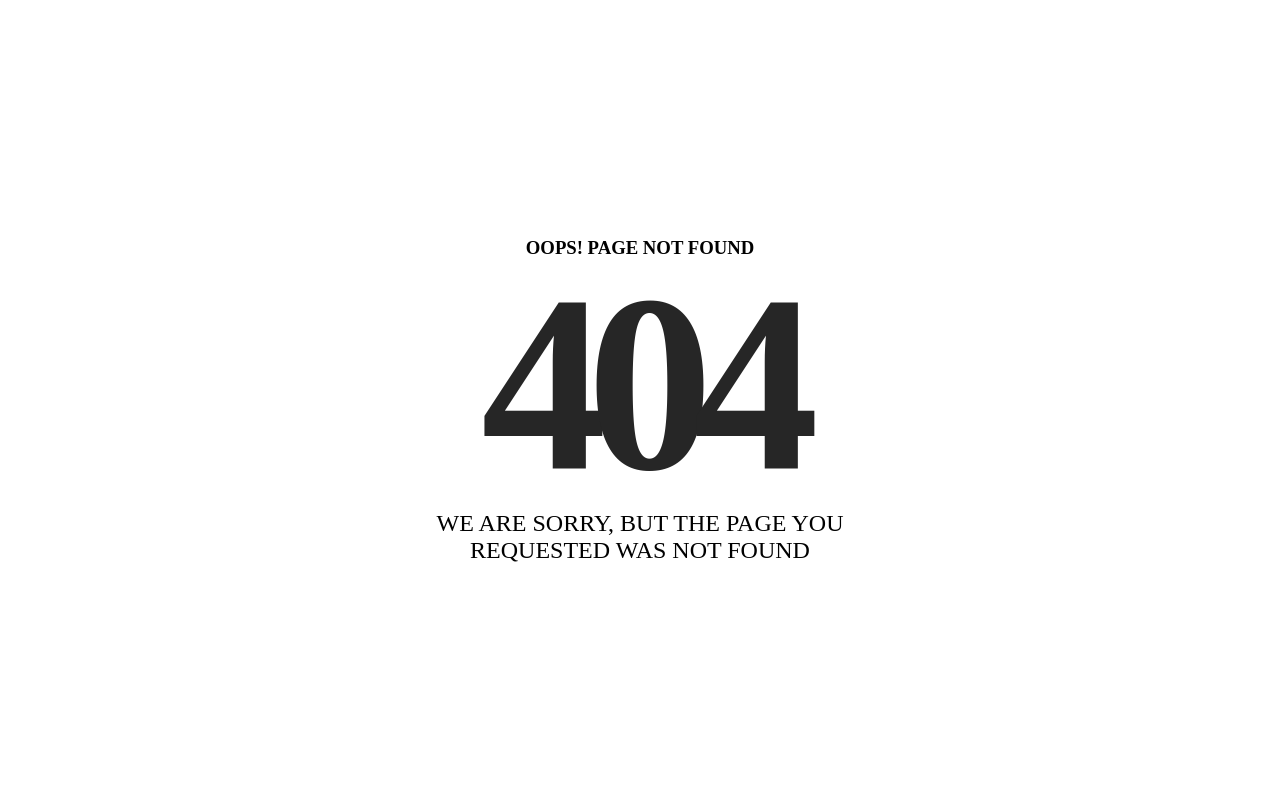
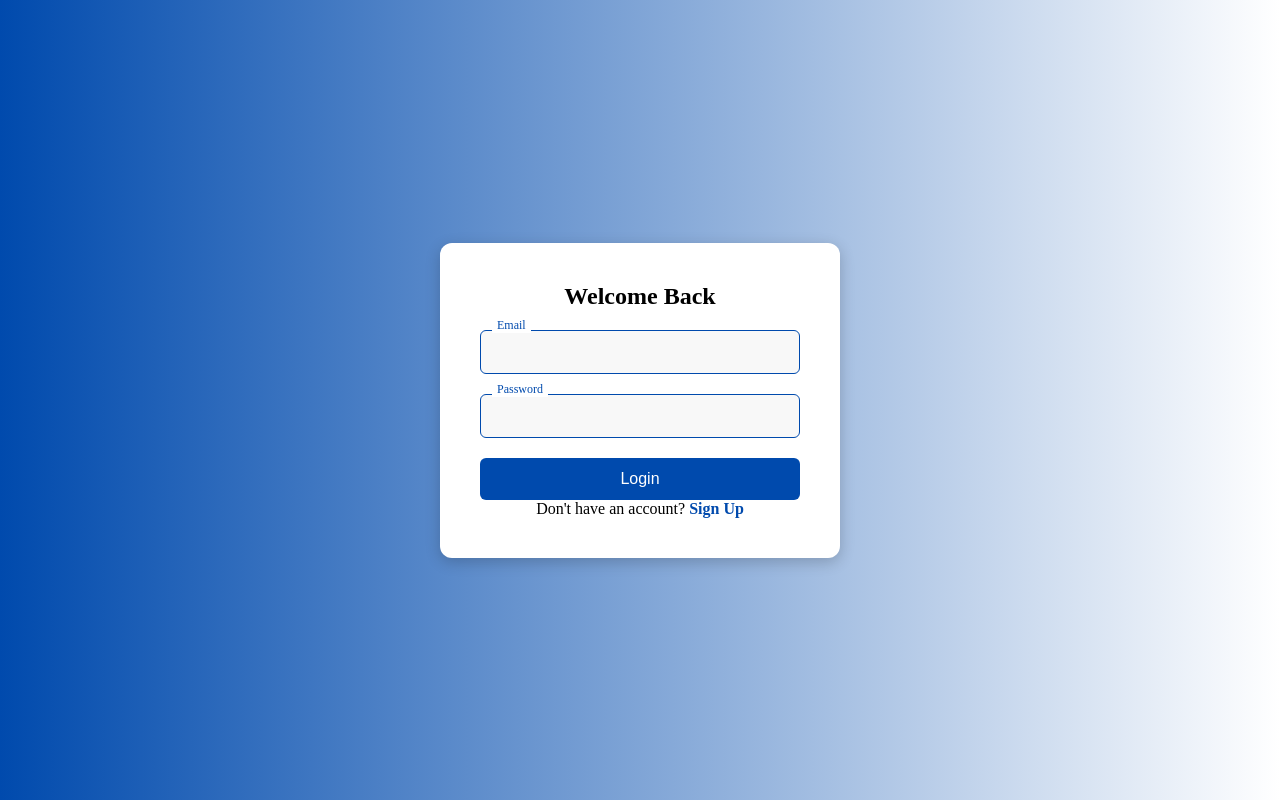
Before and after one commit to msaswata15/diversion2k25, a React (Create React App) app: page /auth in a window 1280 px wide. Before the commit this address had no page. Built offline with nearby package versions, Linux system fonts and the light colour scheme; the HTML template or start-up script is replaced by a standard one.

Commit message:
AuthPage Added

```diff
--- a/src/App.js
+++ b/src/App.js
@@ -7,6 +7,7 @@ import Notfound from "./views/Notfound";
 import About from './views/About';
 import Contact from './views/Contact';
 import News from './views/News';
+import Auth from './views/Auth';
 
 const App = () => {
     const [users, setUsers] = useState([]);
@@ -20,6 +21,8 @@ const App = () => {
                 <Route path="/department" element={<Department />} />
                 <Route path="/news" element={<News />} />
                 <Route path="/about" element={<About />} />
+                <Route path="/auth" element={<Auth />} />
+
                 <Route path="/contact" element={<Contact />} />
                 <Route path="*" element={<Notfound />} />
             </Routes>
--- a/src/components/Navbar.js
+++ b/src/components/Navbar.js
@@ -35,7 +35,7 @@ const Navbar = () => {
                         <span className="home-text29">1800 101 6346</span>
                     </button>
 
-                    <a href="#book" className="home-book1 button button-main">
+                    <a href="/auth" className="home-book1 button button-main">
                         <img
                             alt="image"
                             src="/Icons/calendar.svg"
@@ -76,7 +76,7 @@ const Navbar = () => {
                             <Link to="/news" className="home-text19">News</Link>
                             <Link to="/about" className="home-text20">About</Link>
                             <Link to="/contact" className="home-text21">Contact</Link>
-                            <a href="#book" className="home-book2 button button-main">
+                            <a href="/auth" className="home-book2 button button-main">
                                 <img
                                     alt="image"
                                     src="/Icons/calendar.svg"
--- /dev/null
+++ b/src/views/Auth.css
@@ -0,0 +1,106 @@
+/* Full Page Auth Container */
+#auth-page {
+    display: flex;
+    align-items: center;
+    justify-content: center;
+    min-height: 100vh;
+    background: linear-gradient(to right, #004aad, #ffffff);
+}
+
+/* Auth Box */
+#auth-box {
+    background: white;
+    padding: 40px;
+    border-radius: 12px;
+    box-shadow: 0 4px 15px rgba(0, 0, 0, 0.2);
+    text-align: center;
+    width: 400px;
+}
+
+/* Input Boxes */
+.auth-input-box {
+    position: relative;
+    margin: 20px 0;
+}
+
+.auth-input-box input,
+.auth-input-box select {
+    width: 100%;
+    padding: 12px;
+    border: 1px solid #004aad;
+    border-radius: 6px;
+    font-size: 16px;
+    background: #f8f8f8;
+    transition: all 0.3s;
+}
+
+/* Error Handling */
+.auth-input-box.auth-error input,
+.auth-input-box.auth-error select {
+    border-color: red;
+}
+
+.auth-error-text {
+    color: red;
+    font-size: 12px;
+    display: block;
+    margin-top: 5px;
+}
+
+/* Floating Labels */
+.auth-input-box label {
+    position: absolute;
+    top: -12px;
+    left: 12px;
+    font-size: 12px;
+    background: white;
+    padding: 0 5px;
+    color: #004aad;
+}
+
+/* Button */
+#auth-button {
+    width: 100%;
+    padding: 12px;
+    background: #004aad;
+    color: white;
+    border: none;
+    border-radius: 6px;
+    cursor: pointer;
+    font-size: 16px;
+    transition: background 0.3s;
+}
+
+#auth-button:hover {
+    background: #003080;
+}
+
+/* Flash Messages */
+.auth-alert {
+    padding: 10px;
+    margin-bottom: 15px;
+    border-radius: 5px;
+    font-size: 14px;
+}
+
+.auth-alert-success {
+    background: #d4edda;
+    color: #155724;
+}
+
+.auth-alert-danger {
+    background: #f8d7da;
+    color: #721c24;
+}
+
+/* Toggle Between Login & Signup */
+.auth-toggle-link {
+    color: #004aad;
+    cursor: pointer;
+    font-weight: bold;
+    transition: color 0.3s;
+}
+
+.auth-toggle-link:hover {
+    color: #003080;
+}
--- /dev/null
+++ b/src/views/Auth.js
@@ -0,0 +1,130 @@
+import React, { useState } from "react";
+import { useNavigate } from "react-router-dom";
+import "./Auth.css"; // Updated CSS file
+
+const Auth = () => {
+    const navigate = useNavigate();
+    const [isSignup, setIsSignup] = useState(false);
+    const [flashMessage, setFlashMessage] = useState({ message: "", type: "" });
+    const [errors, setErrors] = useState({}); // Field errors
+
+    // Password Strength Checker
+    const checkPasswordStrength = (password) => {
+        const strongRegex = /^(?=.*[a-z])(?=.*[A-Z])(?=.*\d)(?=.*[@$!%*?&])[A-Za-z\d@$!%*?&]{8,}$/;
+        return strongRegex.test(password);
+    };
+
+    // Validate Form Fields
+    const validateForm = (formData) => {
+        let newErrors = {};
+        if (isSignup) {
+            if (!formData.get("name").trim()) newErrors.name = "Name is required!";
+            if (!formData.get("address").trim()) newErrors.address = "Address is required!";
+
+            const phonePattern = /^[6-9]\d{9}$/;
+            if (!phonePattern.test(formData.get("phone"))) newErrors.phone = "Invalid phone number!";
+
+            if (parseInt(formData.get("age")) < 18) newErrors.age = "You must be 18+!";
+        }
+
+        if (!checkPasswordStrength(formData.get("password"))) {
+            newErrors.password = "Must have 8+ chars, 1 uppercase, 1 number, 1 special char!";
+        }
+
+        setErrors(newErrors);
+        return Object.keys(newErrors).length === 0;
+    };
+
+    // Handle Login or Signup
+    const handleSubmit = (e) => {
+        e.preventDefault();
+        const formData = new FormData(e.target);
+
+        if (!validateForm(formData)) return;
+
+        const email = formData.get("email");
+        const password = formData.get("password");
+
+        if (isSignup) {
+            console.log("Signup Data:", Object.fromEntries(formData.entries()));
+            setFlashMessage({ message: "Signup Successful!", type: "success" });
+            setTimeout(() => navigate("/dashboard"), 1000);
+        } else {
+            if (email === "user@example.com" && password === "password123") {
+                setFlashMessage({ message: "Login Successful!", type: "success" });
+                setTimeout(() => navigate("/dashboard"), 1000);
+            } else {
+                setFlashMessage({ message: "Invalid Credentials!", type: "danger" });
+            }
+        }
+    };
+
+    return (
+        <div id="auth-page">
+            <div id="auth-box">
+                {flashMessage.message && (
+                    <div className={`auth-alert auth-alert-${flashMessage.type}`}>{flashMessage.message}</div>
+                )}
+
+                <form onSubmit={handleSubmit}>
+                    <h2>{isSignup ? "Create an Account" : "Welcome Back"}</h2>
+
+                    {isSignup && (
+                        <>
+                            <div className={`auth-input-box ${errors.name ? "auth-error" : ""}`}>
+                                <input type="text" name="name" id="auth-name" required />
+                                <label htmlFor="auth-name">Full Name</label>
+                                {errors.name && <span className="auth-error-text">{errors.name}</span>}
+                            </div>
+                            <div className={`auth-input-box ${errors.address ? "auth-error" : ""}`}>
+                                <input type="text" name="address" id="auth-address" required />
+                                <label htmlFor="auth-address">Address</label>
+                                {errors.address && <span className="auth-error-text">{errors.address}</span>}
+                            </div>
+                            <div className={`auth-input-box ${errors.phone ? "auth-error" : ""}`}>
+                                <input type="tel" name="phone" id="auth-phone" required />
+                                <label htmlFor="auth-phone">Phone Number</label>
+                                {errors.phone && <span className="auth-error-text">{errors.phone}</span>}
+                            </div>
+                            <div className="auth-input-box">
+                                <select name="gender" id="auth-gender" required>
+                                    <option value="" disabled selected>Choose Gender</option>
+                                    <option value="Male">Male</option>
+                                    <option value="Female">Female</option>
+                                    <option value="Other">Other</option>
+                                </select>
+                            </div>
+                            <div className={`auth-input-box ${errors.age ? "auth-error" : ""}`}>
+                                <input type="number" name="age" id="auth-age" required />
+                                <label htmlFor="auth-age">Age</label>
+                                {errors.age && <span className="auth-error-text">{errors.age}</span>}
+                            </div>
+                        </>
+                    )}
+
+                    <div className="auth-input-box">
+                        <input type="email" name="email" id="auth-email" required />
+                        <label htmlFor="auth-email">Email</label>
+                    </div>
+
+                    <div className={`auth-input-box ${errors.password ? "auth-error" : ""}`}>
+                        <input type="password" name="password" id="auth-password" required />
+                        <label htmlFor="auth-password">Password</label>
+                        {errors.password && <span className="auth-error-text">{errors.password}</span>}
+                    </div>
+
+                    <button type="submit" id="auth-button">{isSignup ? "Sign Up" : "Login"}</button>
+
+                    <p>
+                        {isSignup ? "Already have an account?" : "Don't have an account?"}{" "}
+                        <span className="auth-toggle-link" onClick={() => setIsSignup(!isSignup)}>
+                            {isSignup ? "Login" : "Sign Up"}
+                        </span>
+                    </p>
+                </form>
+            </div>
+        </div>
+    );
+};
+
+export default Auth;
```
